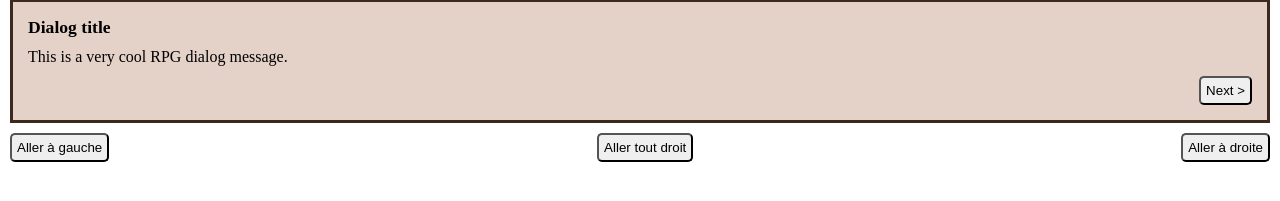
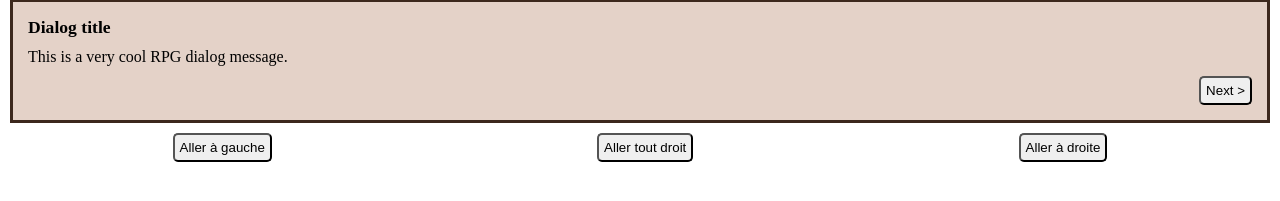
Before and after one commit to ArnaudBGN/The-Quest-Game, a React (Vite) app: page / in a window 1280 px wide. Shown: the part 341-542 px from the top of the page. Built offline with nearby package versions, Linux system fonts and the light colour scheme.

Commit message:
Rename css class

```diff
--- a/src/components/GamePage.jsx
+++ b/src/components/GamePage.jsx
@@ -16,14 +16,14 @@ function GamePage() {
   }, [routeId]);
 
   return (
-    <div className="GameScene-container">
-      <div className="GameScene-scene">
+    <div className="GamePage-container">
+      <div className="GamePage-scene">
         <img src={currentStory[0].image} alt="" />
       </div>
-      <div className="GaneScene-text">
+      <div className="GagstneScene-text">
         <GameDialog messages={currentStory[0].route.text} currentMessage={currentMessage} setCurrentMessage={setCurrentMessage} />
       </div>
-      <div className="GameScene-choices">
+      <div className="GamePage-choices">
         {currentStory[0].route.choices.map((choice, index) =>
           choice.type === 'button' ? (
             <ButtonChoices
--- a/src/components/style/GamePage.css
+++ b/src/components/style/GamePage.css
@@ -1,19 +1,19 @@
-.GameScene-container {
+.GamePage-container {
   display: flex;
   flex-direction: column;
   height: 100vh;
   width: 100vw;
 }
 
-.GameScene-scene {
+.GamePage-scene {
   background-color: #6f0b00;
   height: 40vh;
   margin: 10px;
 }
 
-.GameScene-choices {
+.GamePage-choices {
   display: flex;
   flex-direction: row;
-  justify-content: space-between;
+  justify-content: space-around;
   margin: 10px;
 }
```
